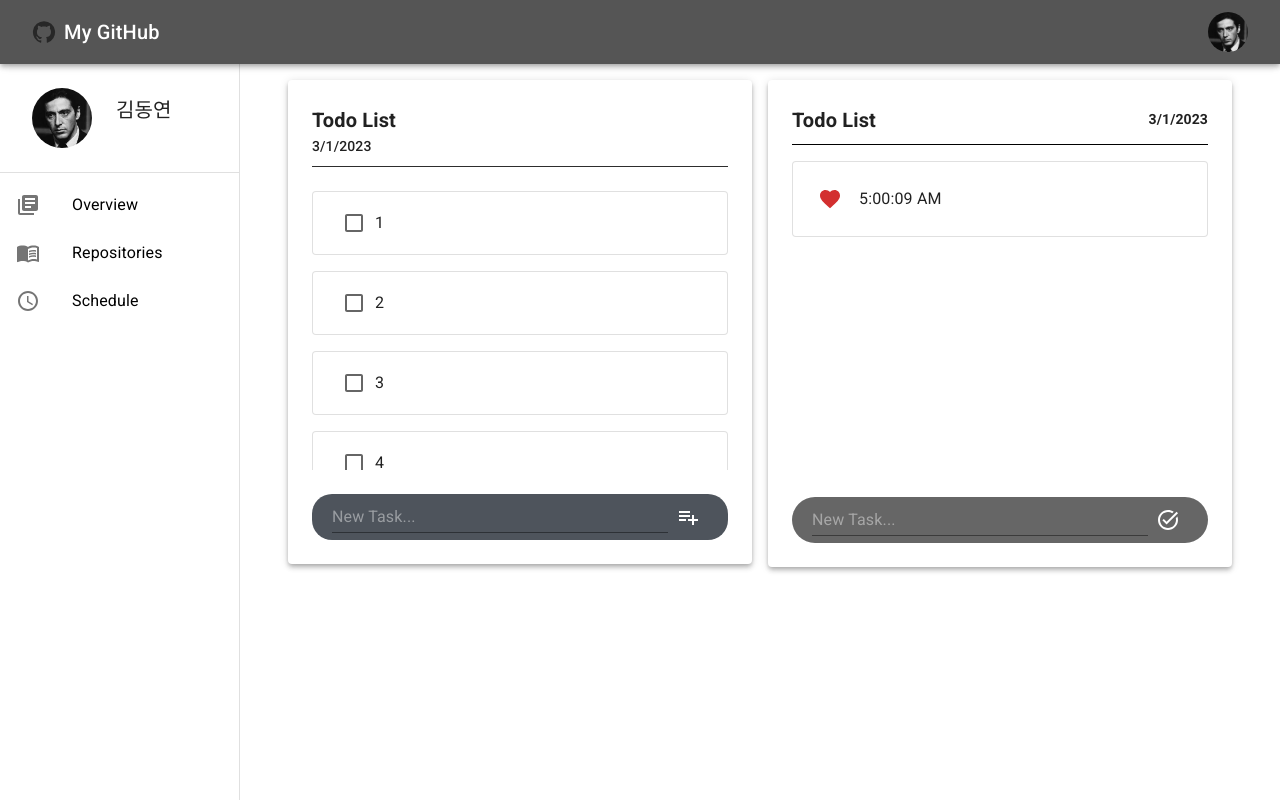
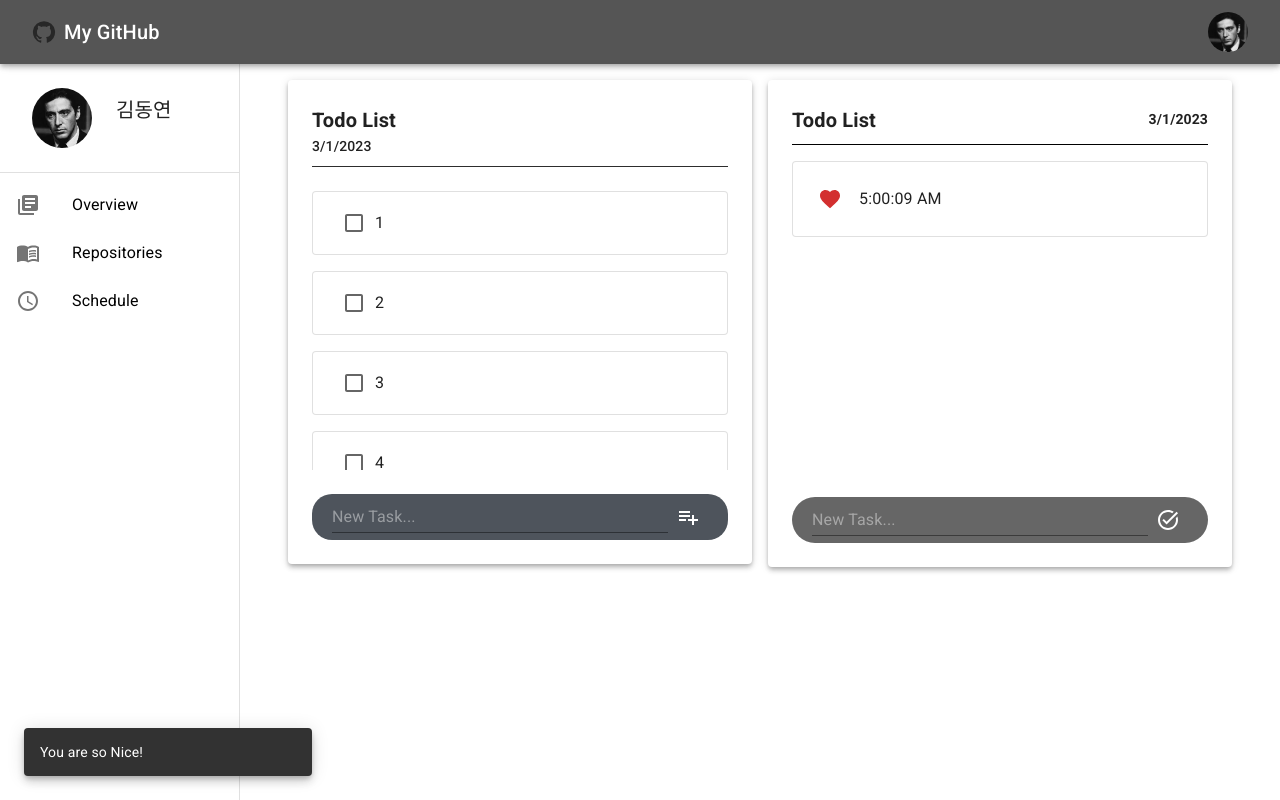
Before and after one commit to Dongyeon915/Project, a React (Create React App) app: page /today in a window 1280 px wide. Both pictures are taken after a click on the element 830 px from the left and 199 px from the top of the page. Built offline with nearby package versions, Linux system fonts and the light colour scheme.

Commit message:
SnackBar event

```diff
--- a/src/components/today/TodayCompCopy.jsx
+++ b/src/components/today/TodayCompCopy.jsx
@@ -5,6 +5,7 @@ import {
   IconButton,
   Input,
   Paper,
+  Snackbar,
   Stack,
   Typography
 } from "@mui/material";
@@ -66,10 +67,23 @@ export default function TodayCompCopy() {
     })
   }
 
+  // 스테이크 바 이벤트
+  const handleClose = (event, reason) => {
+    if (reason === 'clickaway') {
+      return;
+    }
+    setState(prevState => {
+      return {
+        ...prevState,
+        open: false
+      }
+    });
+  };
+
   return (
       // todo title 및 날짜
       <Grid2 lg={6}>
-        <Paper variant={"elevation"} elevation={4} sx={{padding: 3}}>
+        <Paper variant={"elevation"} elevation={4} sx={{padding: 3,}}>
           <Stack direction={"row"} justifyContent={"space-between"}
                  alignItems={"center"}>
             <Typography variant={"h6"} fontWeight={700}>Todo
@@ -137,8 +151,14 @@ export default function TodayCompCopy() {
               <TaskAltIcon sx={{color: "white"}} fontSize={"medium"}/>
             </IconButton>
           </Stack>
+        </Paper>
 
-        </Paper>
+        <Snackbar
+            open={state.open}
+            autoHideDuration={3000}
+            onClose={handleClose}
+            message="You are so Nice!"
+        />
       </Grid2>
   )
 }
```
